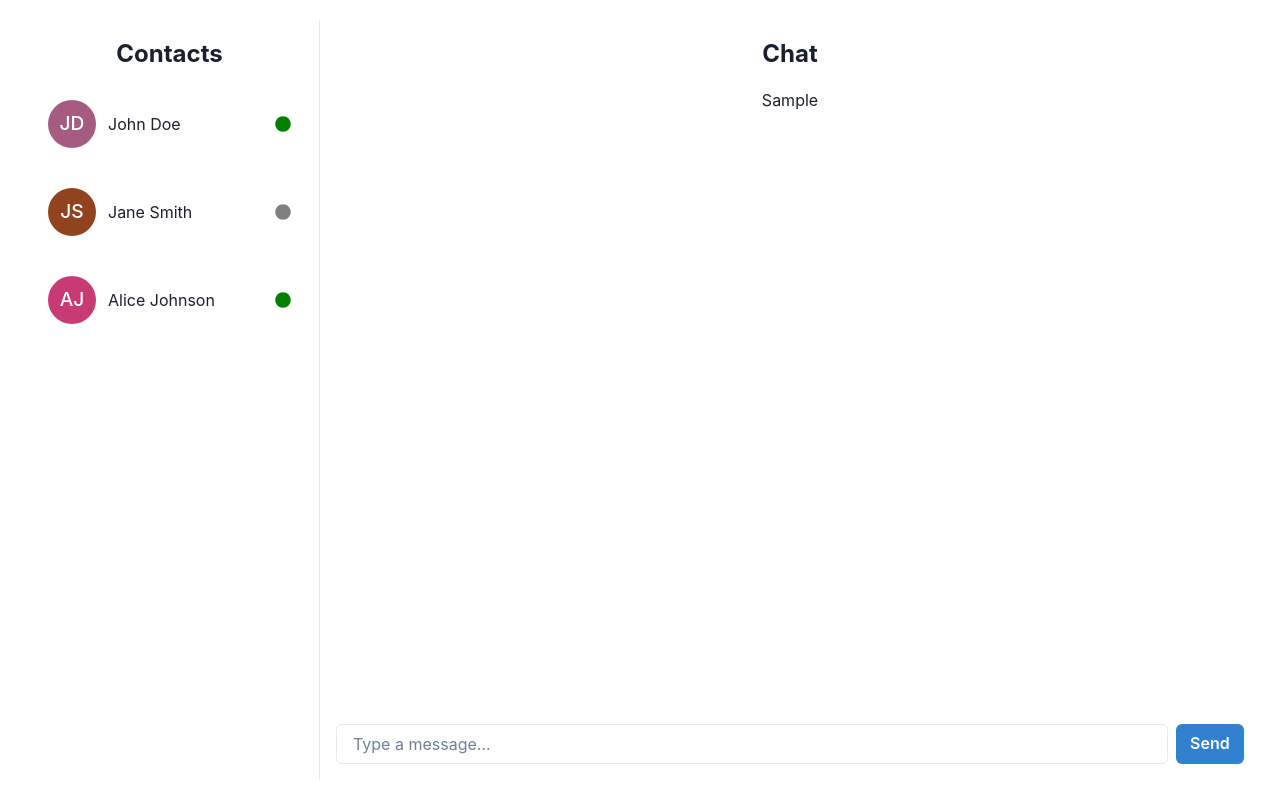
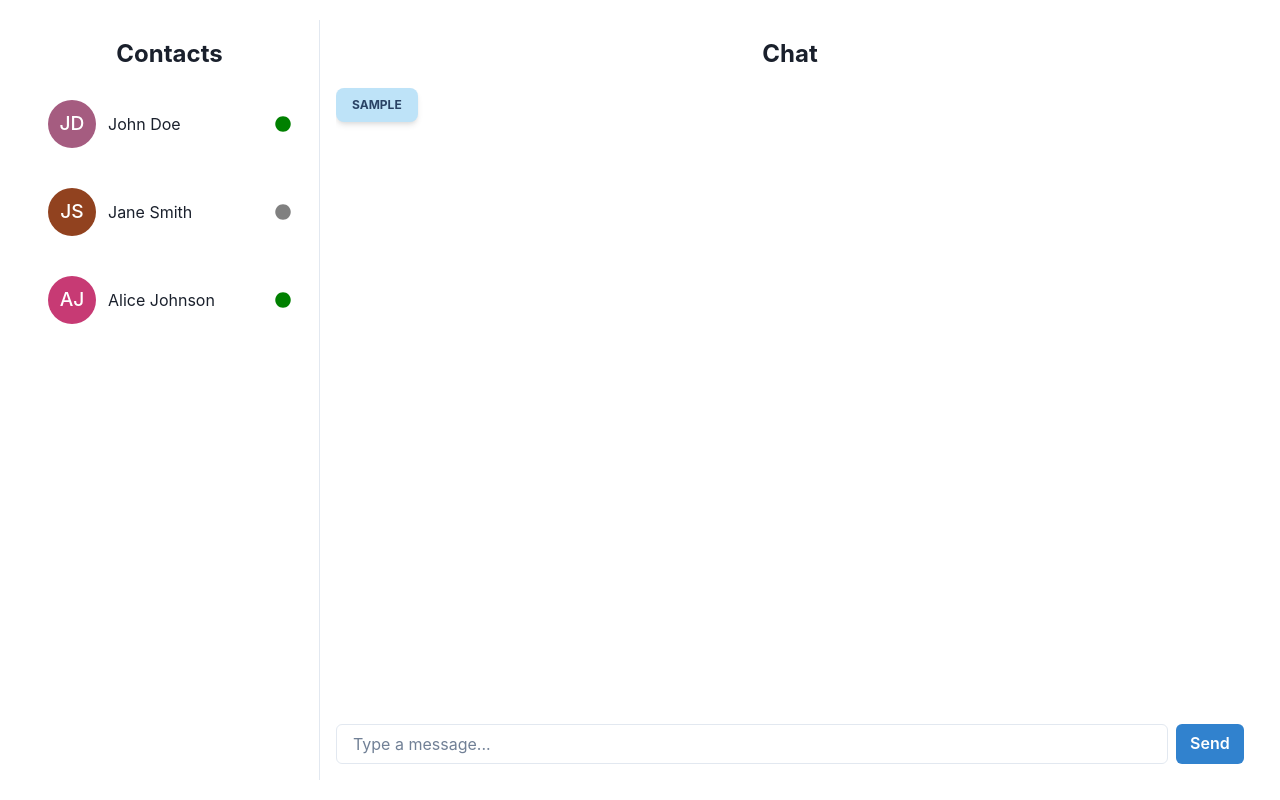
Before and after one commit to GPT-Engineer-App-Dev/message-mate, a React (Vite) app: page / in a window 1280 px wide. Both pictures are taken after typing "Sample" into the empty fields and a click on the button "Send". Built offline with nearby package versions, Linux system fonts and the light colour scheme.

Commit message:
Enhanced the design of chat bubbles in the chat application with modern aesthetics.

```diff
--- a/src/pages/Index.jsx
+++ b/src/pages/Index.jsx
@@ -1,4 +1,4 @@
-import { Box, Flex, Text, Input, Button, VStack, HStack, Avatar, Spacer, useToast } from '@chakra-ui/react';
+import { Box, Flex, Text, Input, Button, VStack, HStack, Avatar, Spacer, useToast, Badge } from '@chakra-ui/react';
 import { FaCircle } from 'react-icons/fa';
 import { useState } from 'react';
 
@@ -42,9 +42,11 @@ const Index = () => {
       <Flex flex="1" direction="column" p="4">
         <VStack flex="1" spacing="4" overflowY="auto">
           <Text fontSize="2xl" fontWeight="bold">Chat</Text>
-          <VStack spacing="4" align="start">
-            {messages.map(message => (
-              <Text key={message.id}>{message.text}</Text>
+          <VStack spacing="4" align="start" w="full">
+            {messages.map((message, index) => (
+              <Badge key={message.id} colorScheme={index % 2 === 0 ? "blue" : "green"} px="4" py="2" borderRadius="lg" boxShadow="md" w="fit-content" maxW="80%">
+                {message.text}
+              </Badge>
             ))}
           </VStack>
         </VStack>
```
